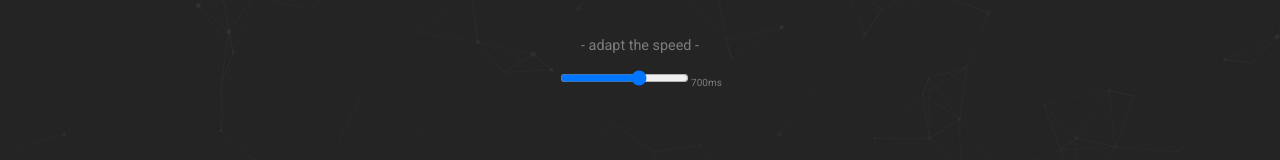
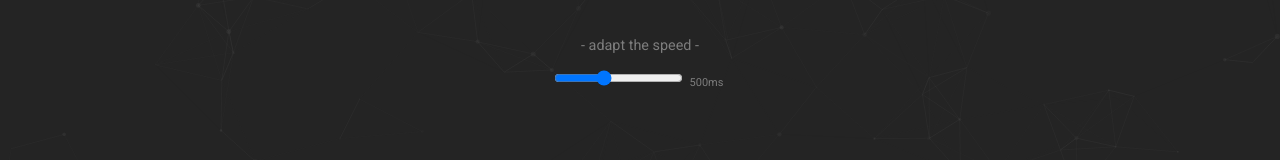
Before and after one commit to clasei/twinkle-circle, a React (Create React App) app: page / in a window 1280 px wide. Shown: the part 535-695 px from the top of the page. Built offline with nearby package versions, Linux system fonts and the light colour scheme.

Commit message:
slider ready to deploy

```diff
--- a/src/App.js
+++ b/src/App.js
@@ -11,7 +11,7 @@ function App() {
   const [playerSequence, setPlayerSequence] = useState([]);
   const [isGameActive, setIsGameActive] = useState(false);
 
-  const [gameSpeed, setGameSpeed] = useState(700);
+  const [gameSpeed, setGameSpeed] = useState(500);
 
   const colors = ["pink", "blue", "green", "yellow"];
   const [activeCircle, setActiveCircle] = useState("");
--- a/src/components/ControlPanel/ControlPanel.css
+++ b/src/components/ControlPanel/ControlPanel.css
@@ -29,7 +29,8 @@
 }
 
 .slider-metric {
-    font-size: 10px;
+    font-size: 11px;
+    padding: 0 5px;
 }
 
 @media only screen and (max-width: 768px) {
```
